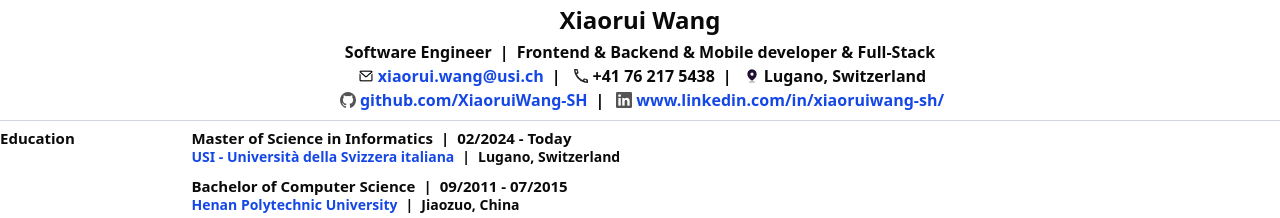
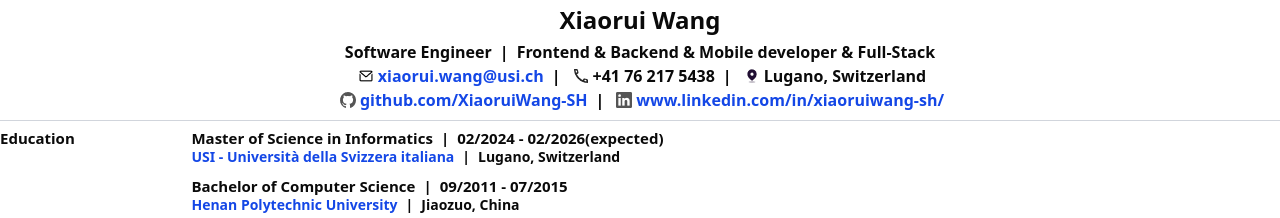
Before and after one commit to XiaoruiWang-SH/Resume-XiaoruiWang, a React (Vite) app: page / in a window 1280 px wide. Shown: the top 218 px of the page. Built offline with nearby package versions, Linux system fonts and the light colour scheme.

Commit message:
Update Resume PDF and modify date range in App.tsx

```diff
--- a/src/App.tsx
+++ b/src/App.tsx
@@ -53,7 +53,7 @@ function App() {
                   </div>
                   <div className="body-content-item-divider">|</div>
                   <div className="body-content-item-row-right">
-                    <span>02/2024 - Today</span>
+                    <span>02/2024 - 02/2026(expected)</span>
                   </div>
                 </div>
                 <div>
```
Also changed, not shown: 1 other file (tests, documents, lock files or other folders).
